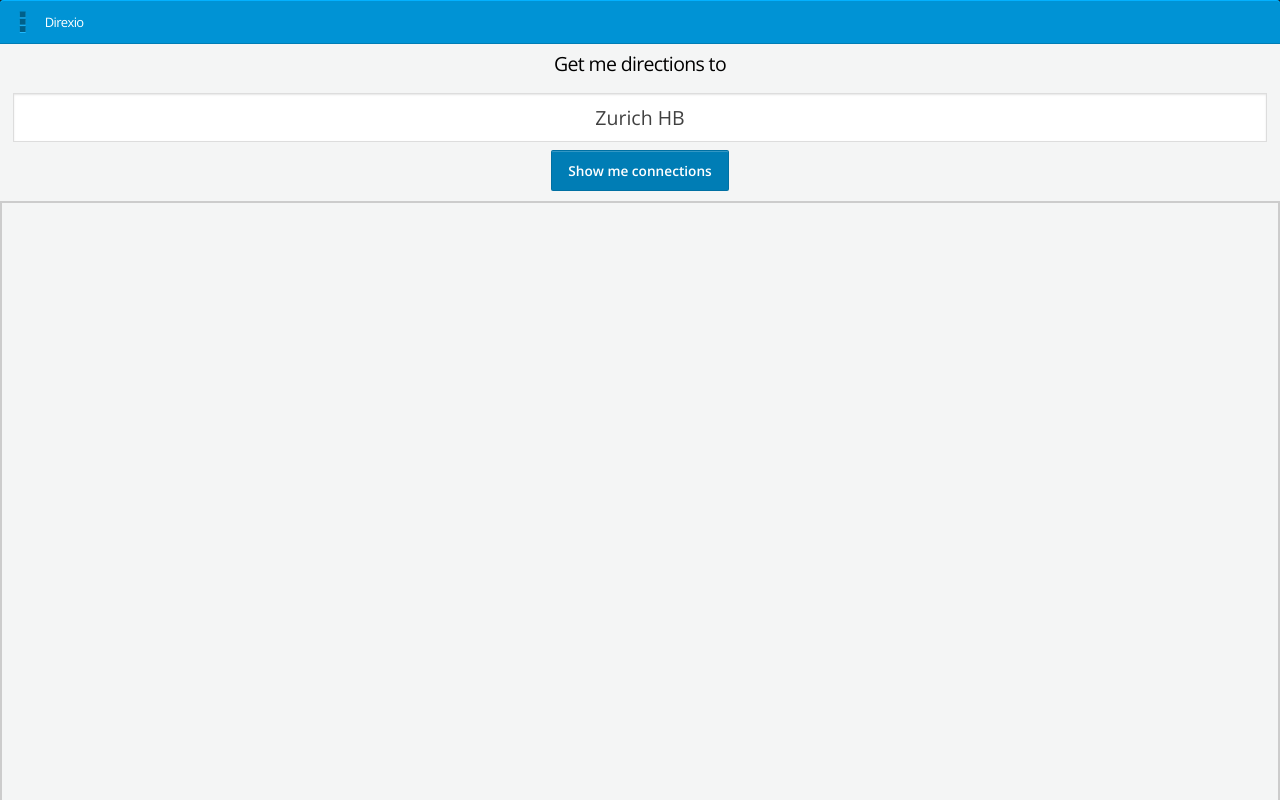
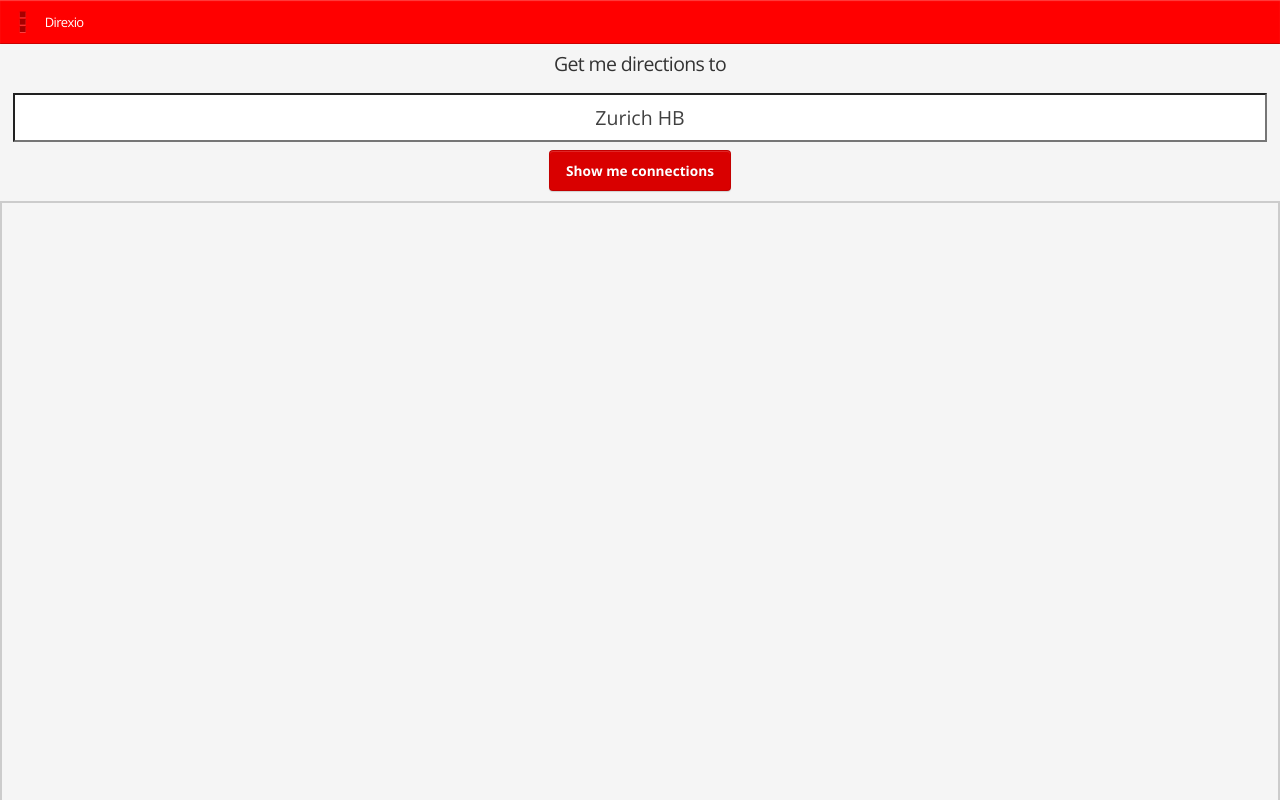
Before and after one commit to AVGP/direxio, a website: page index.html in a window 1280 px wide. Drawn offline with nearby package versions, Linux system fonts and the light colour scheme; some packages are replaced by stand-ins of ours.

Commit message:
Using the new theme & adding a class to the connection items

```diff
--- a/index.html
+++ b/index.html
@@ -4,8 +4,8 @@
 
         <link rel="icon" type="image/png" href="img/icon.png"/>
         <link rel="stylesheet" type="text/css" href="components/lungo/lungo.css"/>
-        <link rel="stylesheet" type="text/css" href="components/lungo/lungo.icon.css"/>
-        <link rel="stylesheet" type="text/css" href="components/lungo/theme.lungo.css"/>
+        <link rel="stylesheet" type="text/css" href="components/lungo/lungo.icon.css">
+        <link rel="stylesheet" type="text/css" href="components/lungo.brownie/lungo.theme.css"/>
         <link rel="stylesheet" type="text/css" href="css/app.css"/>
         <meta name="viewport" content="width=device-width, initial-scale=1, maximum-scale=1, user-scalable=no">
         <meta http-equiv="Content-Type" content="text/html; charset=utf-8">
@@ -32,7 +32,7 @@
                 </form>
                 <div class="centered" ng-show="isLoading"><img src="img/loader.gif" class="centered" alt="Loading..." /></div>
                 <ul class="connection-container" ng-show="!isLoading">
-                    <li ng-repeat="connection in connections">
+                    <li class="connection-item" ng-repeat="connection in connections">
                         <connection data="{{connection}}"></connection>
                     </li>
                 </ul>
```
